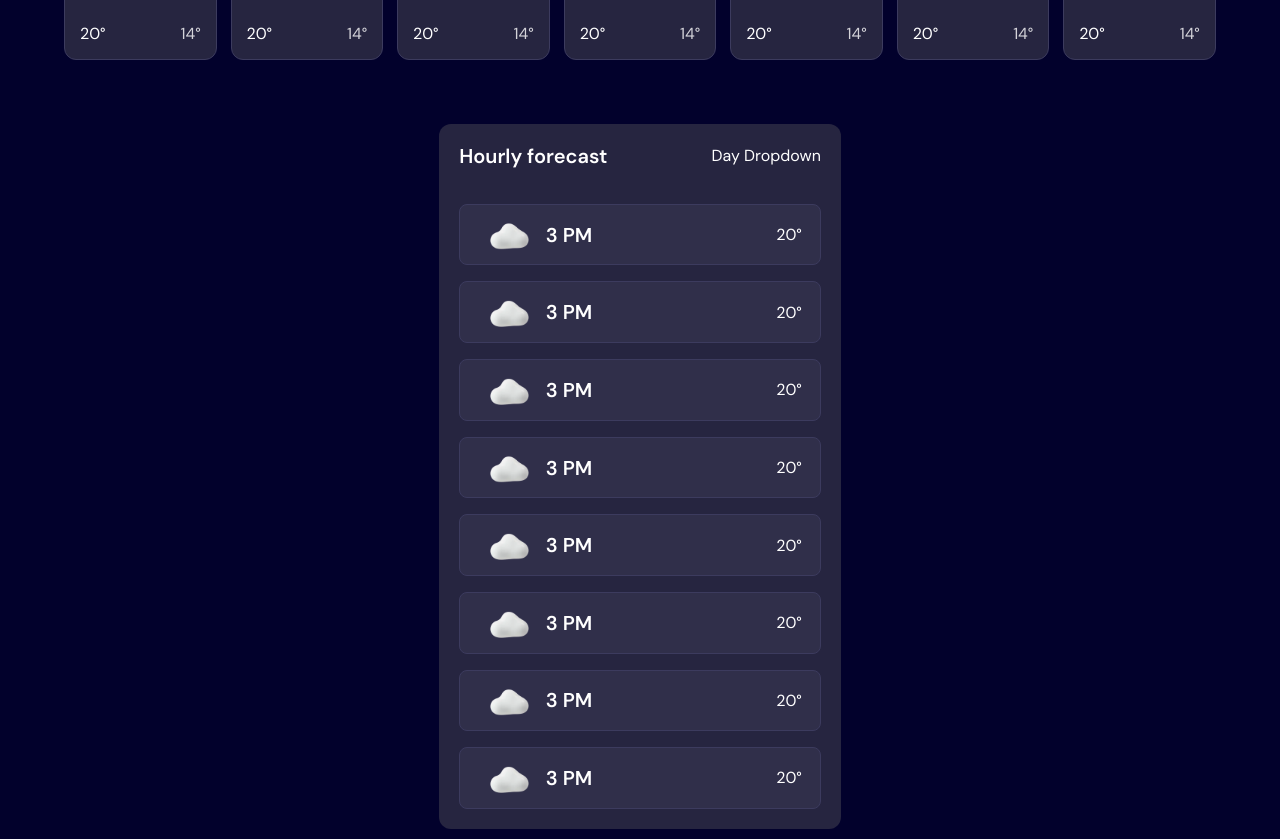
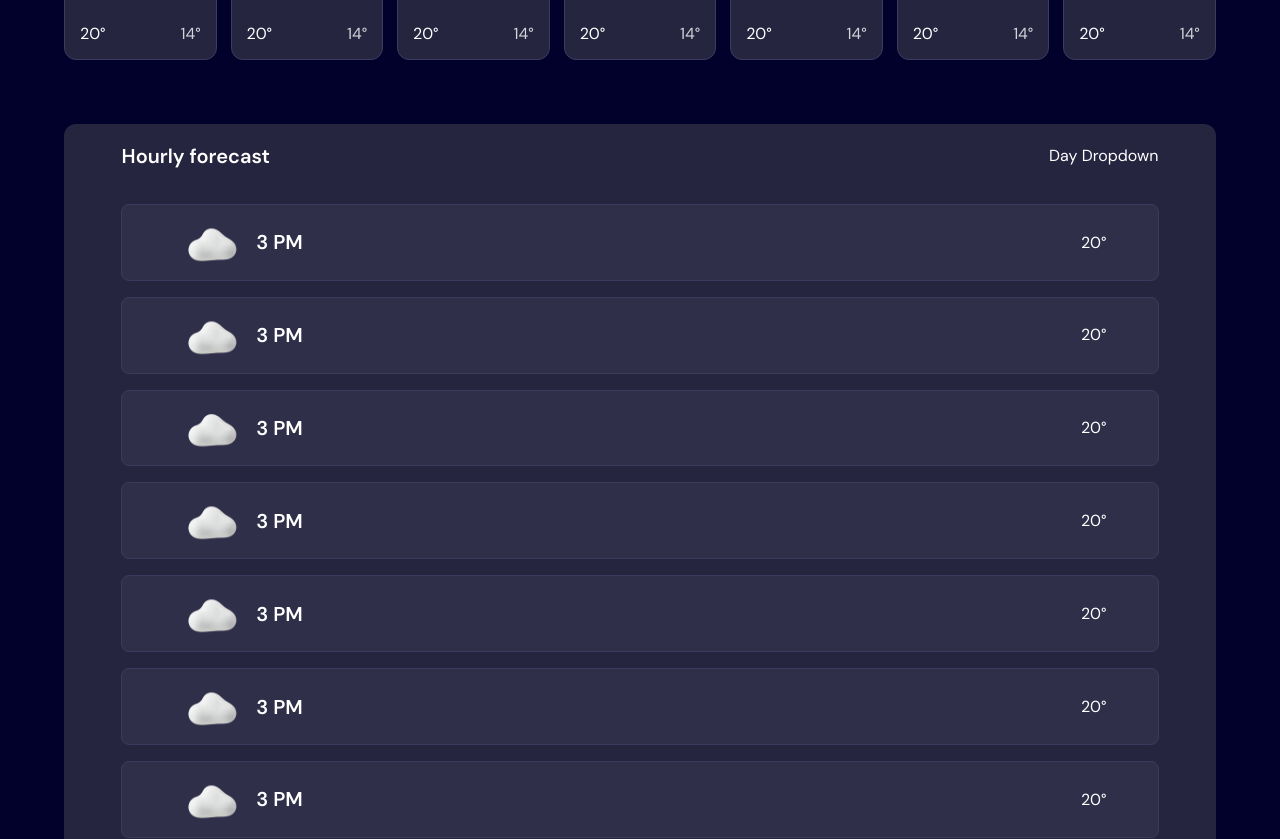
Before and after one commit to LesleyWesley/react-weather-app, a React (Vite) app: page / in a window 1280 px wide. Shown: the part 880-1719 px from the top of the page. Built offline with nearby package versions, Linux system fonts and the light colour scheme.

Commit message:
Added tablet styling for HourlyForecast component

```diff
--- a/src/index.css
+++ b/src/index.css
@@ -235,6 +235,13 @@ h4 {
 
 /*Hourly Forecast Section - Mobile*/
 
+.right-side {
+  display: flex;
+  justify-content: center;
+  align-items: center;
+  width: 100%;
+}
+
 .hourly-forecast-section {
   background-color: var(--card-bg-clr);
   border-radius: .75rem;
@@ -244,6 +251,7 @@ h4 {
   flex-direction: column;
   gap: 1rem;
   padding-bottom: 1.25rem;
+  width: 100%;
 }
 
 .hourly-forecast-section header {
@@ -269,6 +277,7 @@ h4 {
   background-color: var(--hour-card-bg-clr);
   border: 1px solid var(--card-border-clr);
   border-radius: .5rem;
+  width: 100%;
 }
 
 .hourly-content-container {
@@ -295,7 +304,11 @@ h4 {
 
 @media (min-width: 700px) {
 
-  /*CurrentForecast Component*/
+  body {
+    padding-bottom: 5rem;
+  }
+
+  /*CurrentForecast Component - Tablet*/
   .current-forecast-section {
     gap: 1rem;
   }
@@ -324,7 +337,7 @@ h4 {
   }
 
 
-  /*Daily Forecast Section - Desktop*/
+  /*Daily Forecast Section - Tablet*/
 
   .day-card {
     width: calc((100% - 6rem)/7);
```
